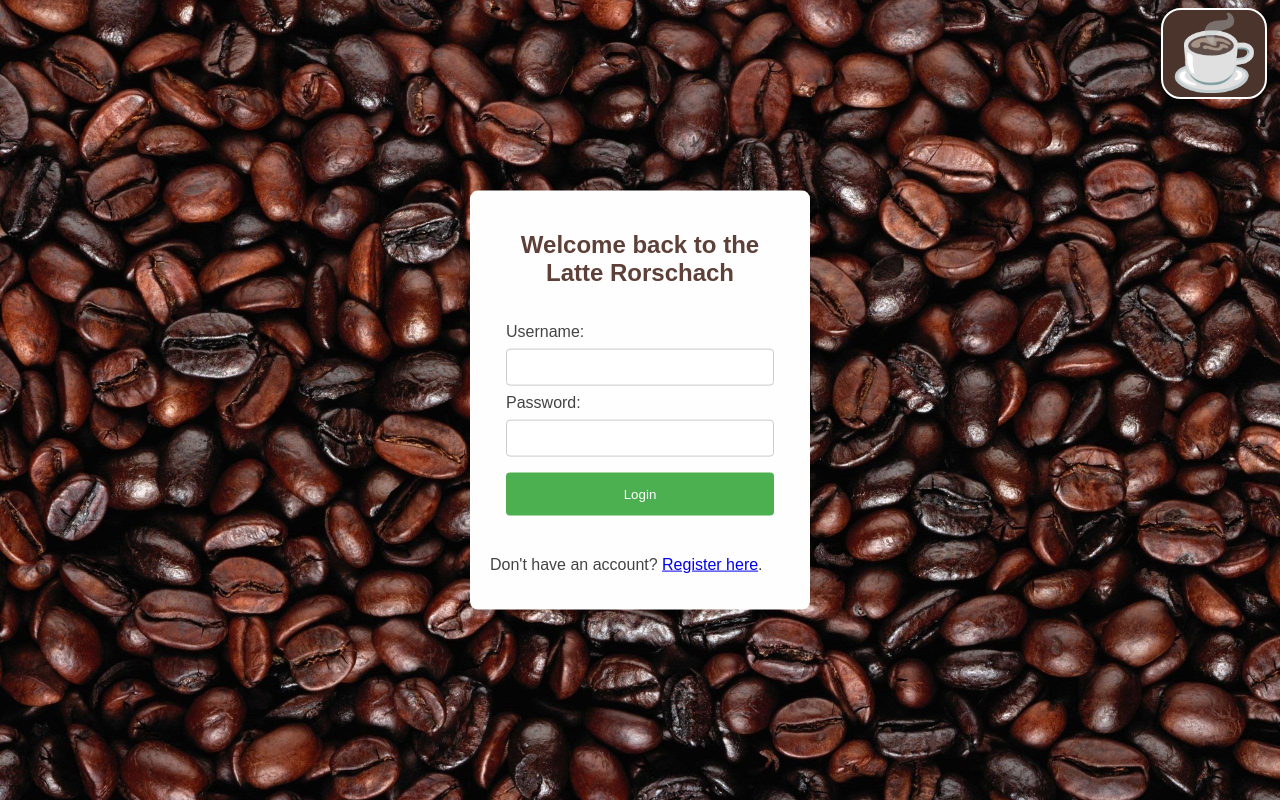
After one commit to Dominic-Miller/Latte-Rorschach, a Django app: page /login in a window 1280 px wide. The commit adds this page. Run offline with Django 5.2, Linux system fonts and the light colour scheme.

Commit message:
adds menu func, log out button, menu button includes

```diff
--- a/latterorschach/app/templates/account.html
+++ b/latterorschach/app/templates/account.html
@@ -26,6 +26,7 @@
         }
     </style>
 </head>
+{% include 'menubutton.html' %}
 <body>
     <h1>My Account</h1>
     <p>Total Likes: {{ total_likes }}</p>
--- a/latterorschach/app/templates/dailyReview.html
+++ b/latterorschach/app/templates/dailyReview.html
@@ -83,6 +83,7 @@
         }
     </style>
 </head>
+{% include 'menubutton.html' %}
 <body>
   <!-- Code for the review submission which calls the flask app to save the review -->
   <div class="center-content">
--- a/latterorschach/app/templates/login.html
+++ b/latterorschach/app/templates/login.html
@@ -78,6 +78,7 @@
 
 </style>
 </head>
+{% include 'menubutton.html' %}
 <body>
   <!-- Code for the login box which gets the username and password and checks when submit is clicked -->
   <div class="login-box">
--- /dev/null
+++ b/latterorschach/app/templates/menubutton.html
@@ -0,0 +1,22 @@
+<style>
+    .menu-button {
+        background: #5c301e;
+        border: solid white 2px;
+        border-radius: 20px;
+        font-size: 72px;
+        position: fixed;
+        right: 1%;
+        top: 1%;
+        filter:grayscale(50%);
+        transition: all 0.5s ease;
+    }
+    .menu-button:hover {
+        scale: 120%;
+        filter:grayscale(0%);
+        transform: rotate(-10deg) translate(-10px, 10px);
+    }
+</style>
+
+<a href="/menu">
+    <button class="menu-button">☕</button>
+</a>
--- a/latterorschach/app/templates/register.html
+++ b/latterorschach/app/templates/register.html
@@ -61,6 +61,7 @@
   }
 </style>
 </head>
+{% include 'menubutton.html' %}
 <body>
   <!-- Code for the register box which gets the username and password and creates account when submit is clicked -->
   <div class="register-box">
--- a/latterorschach/app/templates/reviewHistory.html
+++ b/latterorschach/app/templates/reviewHistory.html
@@ -46,6 +46,7 @@
         }
     </style>
 </head>
+{% include 'menubutton.html' %}
 <body>
     <!-- Code to call the flask app to display all of the review history and images -->
     <div class="history-box">
--- a/latterorschach/app/templates/topInterpretations.html
+++ b/latterorschach/app/templates/topInterpretations.html
@@ -82,6 +82,7 @@
         }
     </style>
 </head>
+{% include 'menubutton.html' %}
 <body>
     <div class="center-content">
         <div class="latte-container panel" style="float:left;" >
--- a/latterorschach/app/urls.py
+++ b/latterorschach/app/urls.py
@@ -5,7 +5,7 @@ from . import views
 urlpatterns = [
     path('', views.today, name='today'),
     path('menu', views.menu, name='menu'),
-    path('accounts/login/', views.user_login , name='login'),  # changed here
+    path('login', views.user_login , name='login'),  # changed here
     path('register', views.register, name='register'),
     path('account', views.account, name='account'),
     path('history', views.history, name='history'),
--- a/latterorschach/app/views.py
+++ b/latterorschach/app/views.py
@@ -77,6 +77,10 @@ def topinterpretations(request):
     template = loader.get_template('topInterpretations.html')
     return HttpResponse(template.render(context, request))
 
+@csrf_exempt
 def menu(request):
     """View function for home page of site."""
+    if request.method == 'POST':
+        logout(request)
+        return redirect('/login')
     return render(request, 'home.html')
--- a/latterorschach/latterorschach/settings.py
+++ b/latterorschach/latterorschach/settings.py
@@ -82,6 +82,7 @@ DATABASES = {
     }
 }
 
+LOGIN_URL = "/login"
 
 # Password validation
 # https://docs.djangoproject.com/en/5.0/ref/settings/#auth-password-validators
```
Also changed, not shown: latterorschach/app/templates/home.html (+39 -10 lines), latterorschach/db.sqlite3.
